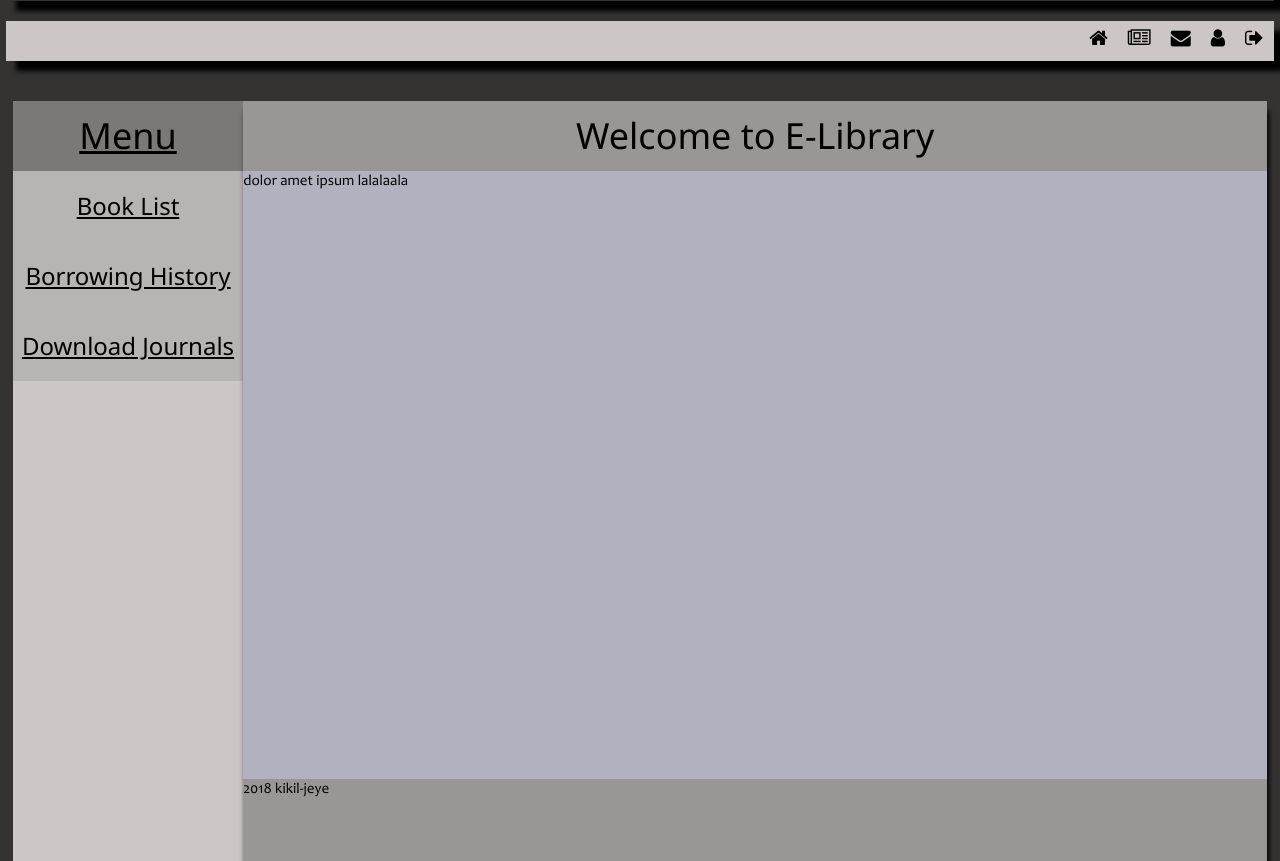
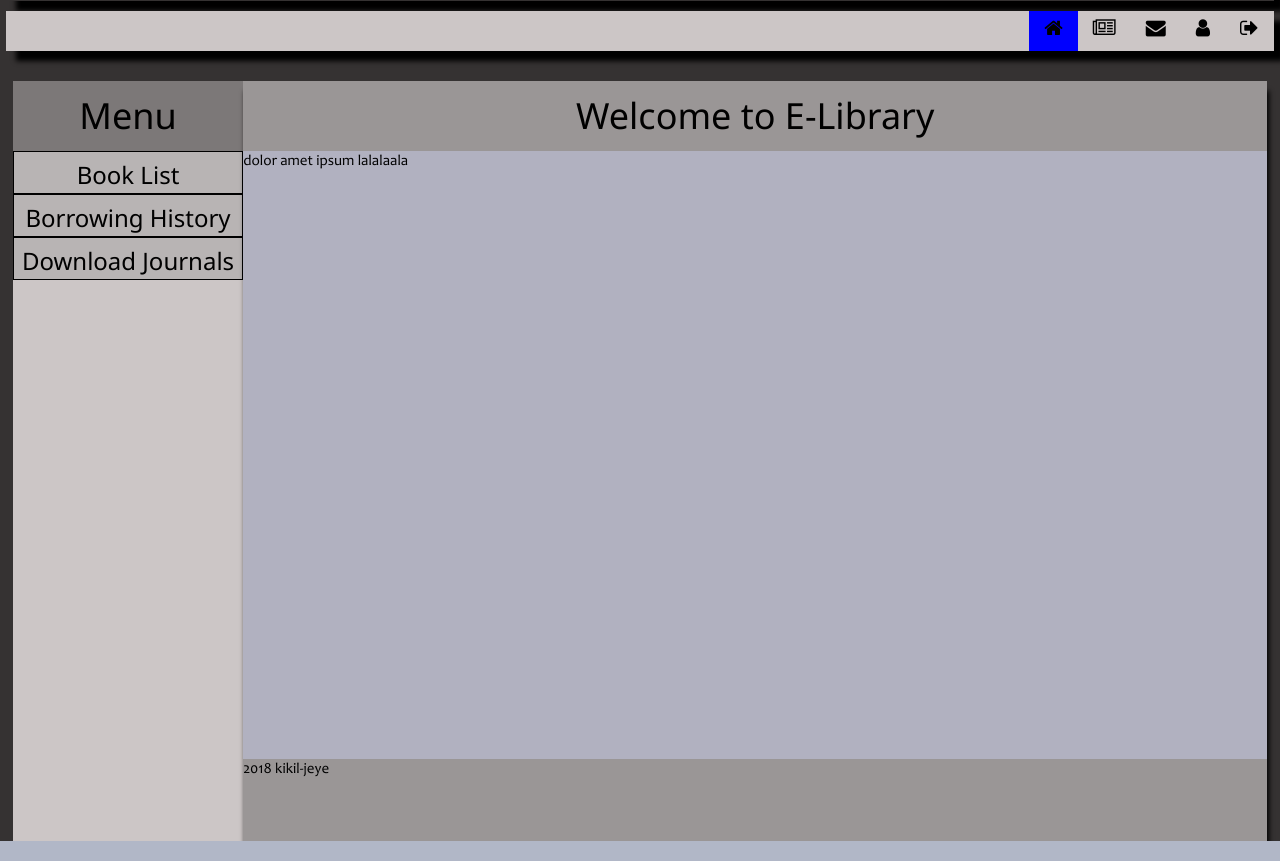
Before and after one commit to Yehezrusli/ELibrary, a PHP site: page /pages/user/usr.php in a window 1280 px wide. Shown: the part 148-1009 px from the top of the page. Run offline with PHP 8.4, Linux system fonts and the light colour scheme; the visitor is signed in with stand-in values (Sample User, id 1); data comes from the database, SQL or seed files in the repository.

Commit message:
merapikan css

```diff
--- a/pages/user/usr.php
+++ b/pages/user/usr.php
@@ -40,8 +40,8 @@
 			}
 
 			#signup{
-				margin-top: 20px;
-				margin-bottom: 20px;
+				margin-top: 10px;
+				margin-bottom: 10px;
 				background-color:  rgb(204, 198, 198);
 				width: 99%;
 				box-shadow: 10px 10px 5px black;
@@ -93,6 +93,7 @@
 			p{
 				font-size: 20px;
 				margin-left: 10px;
+				padding-top: 1%;
 				display: inline;
 			}
 
@@ -123,18 +124,17 @@
         }
 
 		.top-nav {
-			margin: 5px;
-			margin-left: 10px;
-			margin-right: 10px;
+			margin: 0;
 			font-size: 20px;
 			float: right;
 
 		}
 		li{
 			display: inline-block;
+			padding: 5px;
 		}
 		li a:hover{
-			padding: 15px;
+			padding: 20px;
 			background-color: #5555ff;
 		}
 
@@ -144,6 +144,11 @@
 			margin: 20px 0px 20px 1%;
 			background-color:  rgb(204, 198, 198);
 			float: left;
+		}
+		a{
+			padding-left: 10px;
+			padding-right: 10px;
+			text-decoration: none;
 		}
 
 		.wrap{
@@ -166,16 +171,24 @@
 		}
 		.nav-content{
 			background-color:  rgb(184, 180, 180);
-			height: 70px;
 			margin: 0px;
+			padding-top: 5px;
 			float: top;
+			border: 0.3px solid;
 		}
-		h1, h3{
-			margin: auto;
+		h1{
+			margin: 0px;
 			text-align: center;
-			vertical-align: middle;
 			line-height: 70px;
+			padding:0px;
 		}
+
+		h3{
+			margin: 0px;
+			padding: 0px;
+			text-align: center;
+		}
+
 		.scrollable{
 			overflow-y: scroll;
 			width: 100%;
@@ -186,6 +199,13 @@
 		#logged{
 			margin-top: 1%;
 		}
+
+		#temp{
+			padding:0px;
+			margin: 0px;
+		}
+
+
 		</style>
 	</head>
 	<body>
@@ -214,23 +234,23 @@
 			<div class="top-nav">
 				<li><a href=""><i class="fa fa-newspaper-o"></i></a></li>
 			</div>
-			<div class="top-nav">
+			<div class="top-nav" style="background-color: blue;">
 				<li><a href=""><i class="fa fa-home"></i></a></li>
 			</div>
 		</div>
 		<div class="wrap">
 			<div class="nav-bar">
 				<div id="nav-header">
-					<a href=""><h1>Menu</h1></a>
+					<h1>Menu</h1>
 				</div>
 				<div class="nav-content">
-					<a href=""><h3>Book List</h3></a>
+					<a id="temp" href=""><h3>Book List</h3></a>
 				</div>
 				<div class="nav-content">
-					<a href=""><h3>Borrowing History</h3></a>
+					<a id="temp" href=""><h3>Borrowing History</h3></a>
 				</div>
 				<div class="nav-content">
-					<a href=""><h3>Download Journals</h3></a>
+					<a id="temp" href=""><h3>Download Journals</h3></a>
 				</div>
 			</div>
 			<div class="content">
@@ -241,11 +261,5 @@
 				2018 kikil-jeye
 			</div>
 		</div>
-		<?php
-			if(isset($_POST['login'])){
-				header("Location:login.php");
-				$should_show_modal = 0;
-			}
-		?>
 	</body>
 </html>
```
